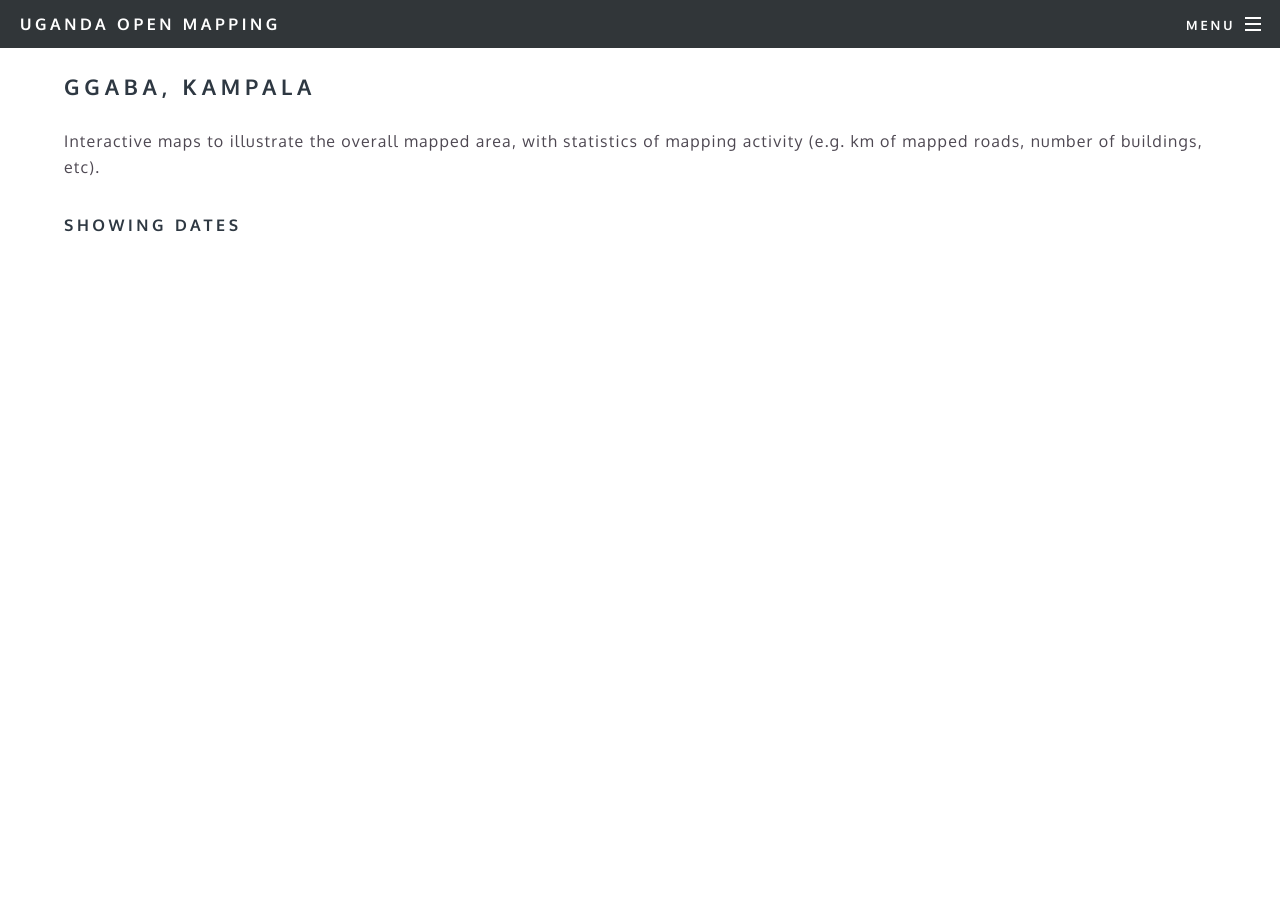
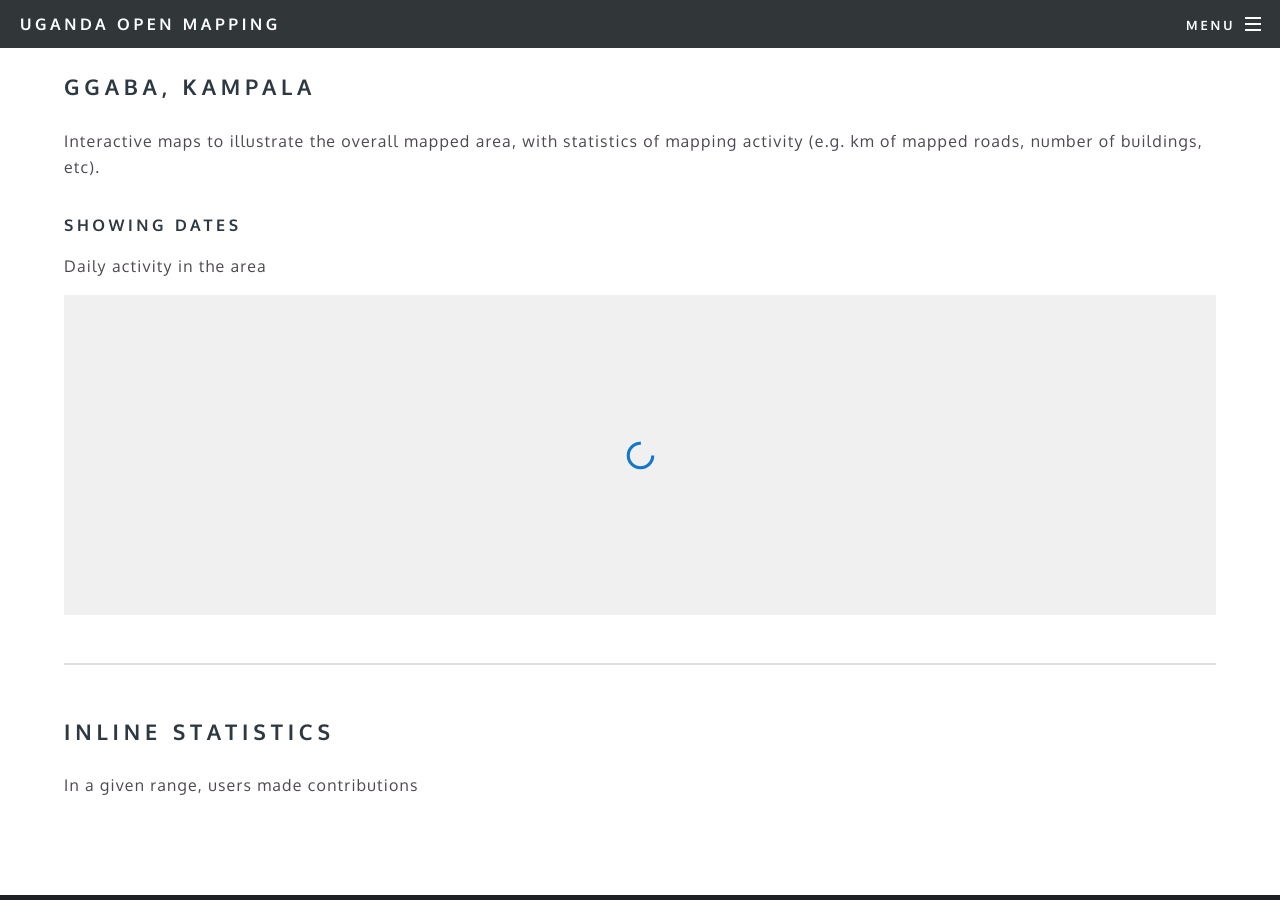
Before and after one commit to UgandaOpenMapping/ugandaopenmapping.github.io, a Jekyll site: the page built from maps.html, in a window 1280 px wide and 900 px high, scrolled down 421 px. Built offline with Jekyll 4.4.1, drawn with Linux system fonts in a browser that asks for light colours.

Commit message:
Use compare-map insetad of iframe

```diff
--- a/maps.html
+++ b/maps.html
@@ -6,8 +6,7 @@ title: Mapping Status
 				<h2>Ggaba, Kampala</h2>
 				<p>Interactive maps to illustrate the overall mapped area, with statistics of mapping activity (e.g. km of mapped roads, number of buildings, etc).</p>
         <h4>Showing dates <span id="dates"></span></h4>
-				<iframe src="https://osm-analytics-ui.vizzuality.com/#/compare/polygon:gx%60fEgrt%40a%5Bng%40o%5E~XlCvBqCjMeP~OcYzj%40iPfm%40ki%40zKqUqG~EygFjbCuHf%5DhBxXxI/2016...now/buildings/embed/opendri" scrolling="no" width="100%" height="800" >
-				</iframe>
+				<div id="compare-map"></div>
 
 				<div class="project-box">
           <dl>
```
